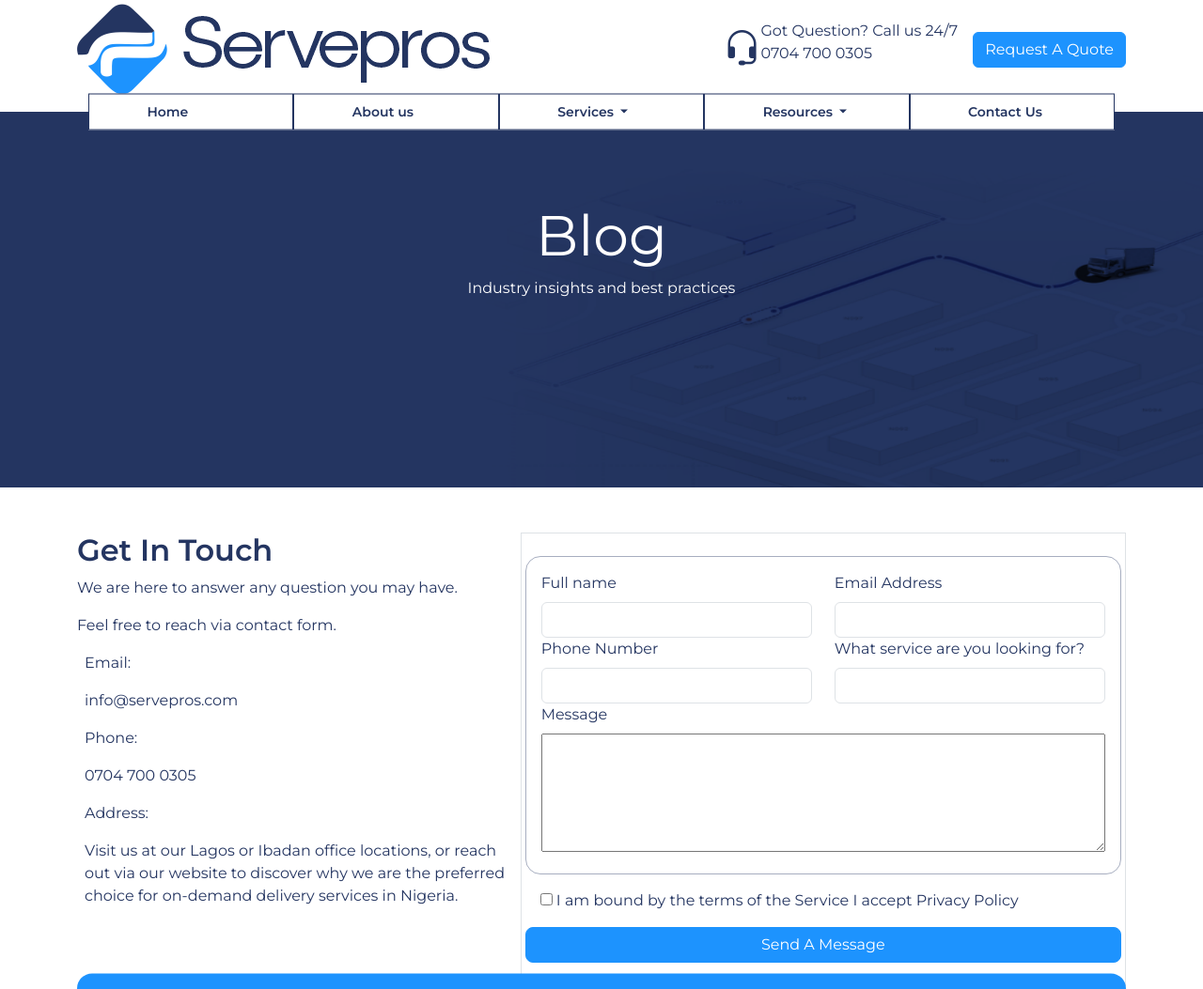
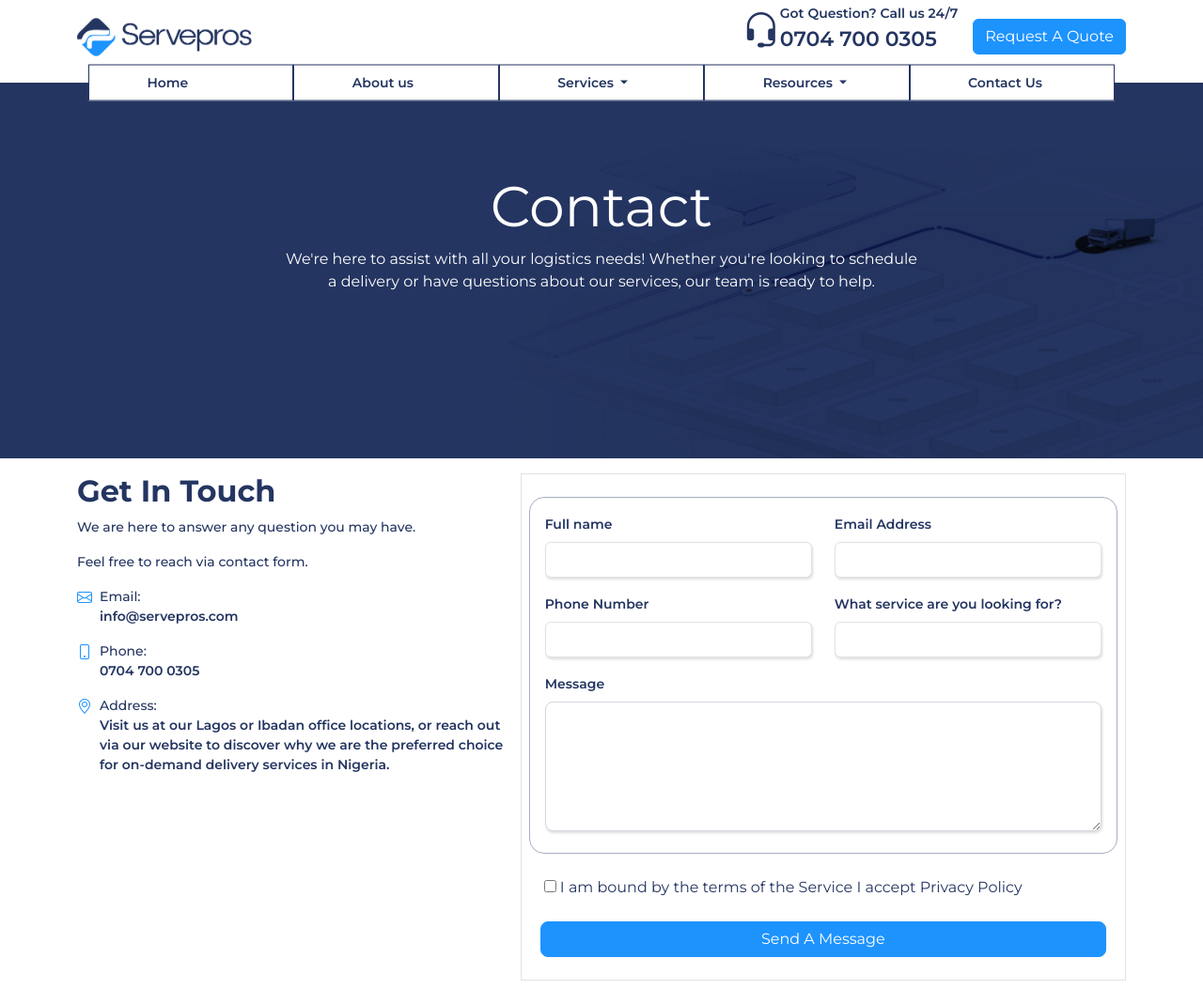
Before and after one commit to stephanie176/servepros, a website: page contact.html in a window 1280 px wide. Shown: the top 1053 px of the page at 94% size. Drawn offline with nearby package versions, Linux system fonts and the light colour scheme.

Commit message:
added styling for contact page

```diff
--- a/contact.html
+++ b/contact.html
@@ -11,24 +11,24 @@
 <body>
   <!-- header -->
   <header class="bg-white text-primary">
-    <div class="container py-1">
+    <div class="container pt-1">
       <!-- main head -->
-      <div class="d-flex flex-wrap flex-sm-nowrap justify-content-between align-items-center">
+      <div class="d-md-flex gap-3 justify-content-between align-items-center">
         <!-- logo -->
-        <div class="h-50">
+        <div class="nav-logo mb-3 mb-md-0">
           <a href="index.html">
-            <img src="/assets/logo.png" class="img-fluid w-auto" alt="">
+            <img src="/assets/logo.png" class="img-fluid" alt="">
           </a>
         </div>
         <!-- contact and request -->
-        <div class="d-flex align-items-center">
-          <div class="d-flex align-items-center">
+        <div class="d-flex align-items-center justify-content-between">
+          <div class="d-flex align-top header-cta">
             <div>
               <i class="bi bi-headset fs-1"></i>
             </div>
             <div>
-              <p class="m-0 text-nowrap">Got Question? Call us 24/7</p>
-              <p>0704 700 0305</p>
+              <p class="m-0 text-nowrap fw-semibold">Got Question? Call us 24/7</p>
+              <p class="fw-semibold">0704 700 0305</p>
             </div>
           </div>
           <a href="contact.html" class="ms-3 btn btn-secondary text-white text-nowrap">
@@ -219,35 +219,36 @@
   </section>
 
   <!-- hero section -->
-  <section class="blog-hero position-relative text-white mb-3 bg-primary">
+  <section class="contact-hero position-relative text-white mb-3 bg-primary">
     <!-- hero background image -->
     <div class=" w-100 d-md-flex justify-content-md-end h-100">
       <img src="/assets/hero-bg.png" alt="truck on map" class="img-fluid w-75 h-100">
     </div>
-
     <!-- hero section text -->
     <div class="position-absolute top-0 bottom-0 h-50 w-100 pt-5">
       <div class="container py-5">
         <div class="d-flex flex-column justify-content-center align-items-center">
-          <h1>Blog</h1>
-          <p>Industry insights and best practices</p>
+          <h1>Contact</h1>
+          <p class="text-center">
+            We're here to assist with all your logistics needs! Whether you're looking to schedule a delivery or have questions about our services, our team is ready to help.
+          </p>
         </div>
       </div>
     </div>
   </section>
 
   <!-- contact info and form -->
-  <section class="container my-5">
-    <div class="row row-cols-1 row-cols-md-2 g-3 text-primary mb-3">
+  <section class="container contact-deets">
+    <div class="row row-cols-1 row-cols-md-2 g-3 text-primary mb-3 contact-page">
       <!-- get in touch -->
       <div class="col-12 col-md-5">
         <div class="h-100">
           <div>
-            <h2 class="fw-semibold">Get In Touch</h2>
-            <p>
+            <h2 class="fw-bold">Get In Touch</h2>
+            <p class="cta">
               We are here to answer any question you may have.
             </p>
-            <p>
+            <p class="cta">
               Feel free to reach via contact form.
             </p>
           </div>
@@ -255,31 +256,31 @@
             <!-- email -->
             <div class="d-flex gap-2">
               <div>
-
+                <i class="bi bi-envelope text-secondary"></i>
               </div>
               <div>
-                <p>Email:</p>
-                <p>info@servepros.com</p>
+                <p class="cta mb-0">Email:</p>
+                <p class="contact-info">info@servepros.com</p>
               </div>
             </div>
             <!-- phone -->
             <div class="d-flex gap-2">
               <div>
-
+                <i class="bi bi-phone text-secondary"></i>
               </div>
               <div>
-                <p>Phone:</p>
-                <p>0704 700 0305</p>
+                <p class="cta mb-0">Phone:</p>
+                <p class="contact-info">0704 700 0305</p>
               </div>
             </div>
             <!-- address -->
             <div class="d-flex gap-2">
               <div>
-
+                <i class="bi bi-geo-alt text-secondary"></i>
               </div>
               <div>
-                <p>Address:</p>
-                <p>
+                <p class="cta mb-0">Address:</p>
+                <p class="contact-info">
                   Visit us at our Lagos or Ibadan office locations, or reach out via our website to discover why we are the preferred choice for on-demand delivery services in Nigeria.
                 </p>
               </div>
@@ -291,48 +292,48 @@
       <!-- contact form -->
       <div class="col-12 col-md-7">
         <div class="h-100">
-          <form action="#" class="border py-4 px-1">
+          <form action="#" class="border py-4 px-2">
             <div class="border border-1 border-primary-subtle p-3 rounded-4">
-              <div class="row row-cols-1 row-cols-md-2">
+              <div class="row row-cols-1 row-cols-md-2 mb-3">
                 <div class="col">
                   <div class="h-100">
-                    <label for="full-name" class="form-label">Full name</label>
+                    <label for="full-name" class="form-label contact-info">Full name</label>
                     <input type="text" id="full-name" class="form-control">
                   </div>
                 </div>
                 <div class="col">
                   <div class="h-100">
-                    <label for="email" class="form-label">Email Address</label>
+                    <label for="email" class="form-label contact-info">Email Address</label>
                     <input type="email" id="email" class="form-control">
                   </div>
                 </div>
               </div>
-              <div class="row row-cols-1 row-cols-md-2">
+              <div class="row row-cols-1 row-cols-md-2 mb-3">
                 <div class="col">
                   <div class="h-100">
-                    <label for="phone-number" class="form-label">Phone Number</label>
+                    <label for="phone-number" class="form-label contact-info">Phone Number</label>
                     <input type="tel" id="phone-number" class="form-control">
                   </div>
                 </div>
                 <div class="col">
                   <div class="h-100">
-                    <label for="service" class="form-label">What service are you looking for?</label>
+                    <label for="service" class="form-label contact-info">What service are you looking for?</label>
                     <input type="text" id="service" class="form-control">
                   </div>
                 </div>
               </div>
               <div>
-                <label for="message" class="form-label">Message</label>
-                <textarea name="message" id="message" rows="5" class="w-100"></textarea>
+                <label for="message" class="form-label contact-info">Message</label>
+                <textarea name="message" id="message" rows="5" class="form-message focus-ring p-2 w-100 rounded-3 border-1 border-info-subtle"></textarea>
               </div>
             </div>
-            <div class="my-3 px-3">
-              <input type="checkbox" name="terms-agreement" id="terms-agreement">
+            <div class="my-4 px-3">
+              <input type="checkbox" name="terms-agreement" id="terms-agreement" class="check-box">
               <label for="terms-agreement">
                 I am bound by the terms of the Service I accept Privacy Policy
               </label>
             </div>
-            <div>
+            <div class="container">
               <input type="submit" value="Send A Message" placeholder="Send a Message" class="btn btn-secondary text-white text-center w-100 rounded-3">
             </div>
           </form>
--- a/sass/main.scss
+++ b/sass/main.scss
@@ -350,6 +350,28 @@ header {
   font-weight: 500;
 }
 
+// contact page
+.contact-hero p {
+  max-width: 680px;
+}
+
+.contact-deets {
+  margin-bottom: 6rem;
+}
+
+.contact-page .cta {
+  font-size: 14px;
+  font-weight: 500;
+}
+
+.contact-page .contact-info {
+  font-size: 14px;
+  font-weight: 600;
+}
+
+.contact-deets .form-control, .form-message, .form-check {
+  box-shadow: 1px 2px 3px #dfdddd;
+}
 
 // footer
 footer img {
```
Also changed, not shown: css/mainmin.css, 1 other file.
